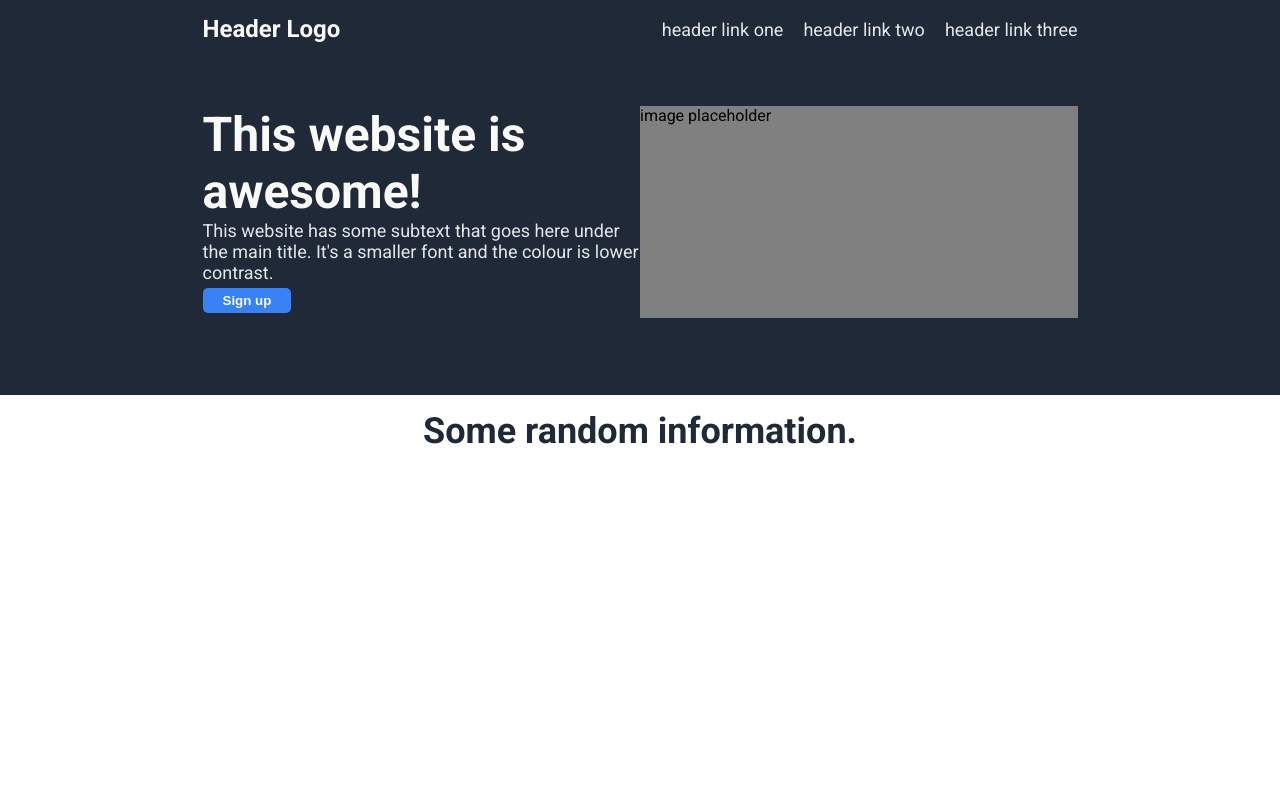
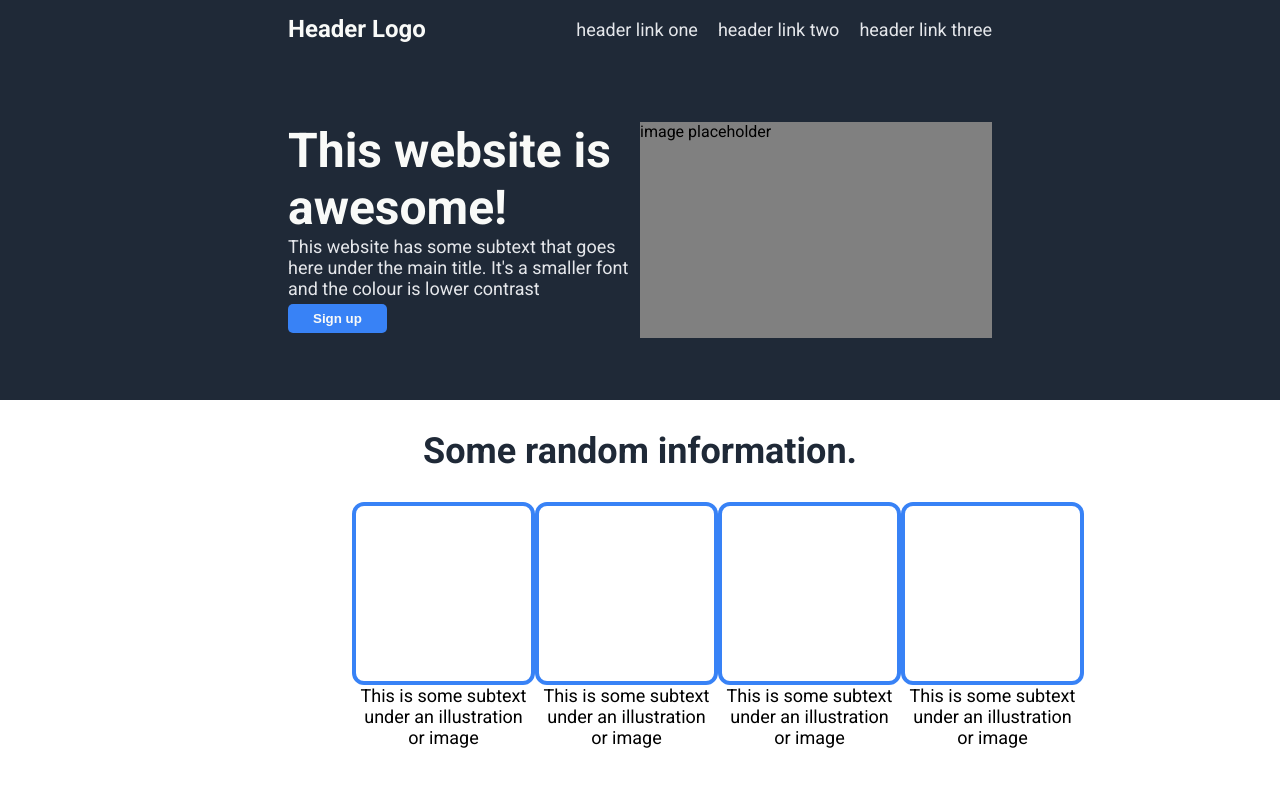
Before and after one commit to Pricey-93/landing-page, a plain HTML site: page index.html in a window 1280 px wide. Shown: the top 800 px of the page. Drawn offline with Linux system fonts and the light colour scheme.

Commit message:
Add information section and styles add information section and box wrappers to index.html. add style and layout to information header and boxes in styles.css.

```diff
--- a/index.html
+++ b/index.html
@@ -27,7 +27,7 @@
                 <div class="sub-text">
                     This website has some subtext that goes here
                     under the main title. It's a smaller font and
-                    the colour is lower contrast.
+                    the colour is lower contrast
                 </div>
                 <button>
                     Sign up
@@ -43,6 +43,48 @@
         <div class="information-header">
             Some random information.
         </div>
+        <div class="information-box-wrapper">
+            <div class="box-wrapper">
+                <div class="box"></div>
+                <div class="box-text">
+                    This is some subtext under an
+                    illustration or image
+                </div>
+            </div>
+            <div class="box-wrapper">
+                <div class="box"></div>
+                <div class="box-text">
+                    This is some subtext under an
+                    illustration or image
+                </div>
+            </div>
+            <div class="box-wrapper">
+                <div class="box"></div>
+                <div class="box-text">
+                    This is some subtext under an
+                    illustration or image
+                </div>
+            </div>
+            <div class="box-wrapper">
+                <div class="box"></div>
+                <div class="box-text">
+                    This is some subtext under an
+                    illustration or image
+                </div>
+            </div>
+        </div>
+    </div>
+    <div class="quote">
+        <div class="quote-wrapper">
+            <blockquote>
+                <p>
+
+                </p>
+            </blockquote>
+            <figcaption>
+
+            </figcaption>
+        </div>
     </div>
 </body>
 </html>
--- a/styles/styles.css
+++ b/styles/styles.css
@@ -15,16 +15,20 @@ li {
 
 body {
     font-family: 'Roboto', sans-serif;
+    height: 100vh;
 }
 
 .header {
+    height: 50%;
     background-color: #1F2937;
-    padding: 15px;
+
+
 }
 
 .nav-wrapper {
-    width: 70%;
+    width: 55%;
     margin: 0 auto;
+    padding: 15px;
     display: flex;
     justify-content: space-between;
     align-items: center;
@@ -42,7 +46,7 @@ body {
 }
 
 .header-content {
-    width: 70%;
+    width: 55%;
     margin: 5% auto;
     display: flex;
 }
@@ -65,7 +69,7 @@ body {
 }
 
 button {
-    padding: 5px 20px;
+    padding: 7px 25px;
     margin: 5px 0;
     color: #F9FAF8;
     background-color: #3882F6;
@@ -80,12 +84,59 @@ button {
 }
 
 .information {
-    padding: 15px;
+    height: 50%;
 }
 
 .information-header {
+    margin: 30px 0;
     color: #1F2937;
     font-size: 36px;
     font-weight: 700;
     text-align: center;
 }
+
+.information-box-wrapper {
+    margin: 0 auto;
+    width: 45%;
+    display: flex;
+    justify-content: space-between;
+}
+
+.box-wrapper {
+    display:flex;
+    flex-direction: column;
+    align-items: center;
+}
+
+.box {
+    height: 175px;
+    width: 175px;
+    border: 4px solid #3882F6;
+    border-radius: 12px;
+}
+
+.box-text {
+    max-width: 175px;
+    font-size: 18px;
+    text-align: center;
+}
+
+.quote {
+    height: 50%;
+    background-color: #E5E7EB;
+}
+
+.quote-wrapper {
+    height: 50%;
+    width: 70%;
+    margin: 0 auto;
+    border: 2px solid black;
+}
+
+blockquote {
+
+}
+
+figcaption {
+
+}
```
